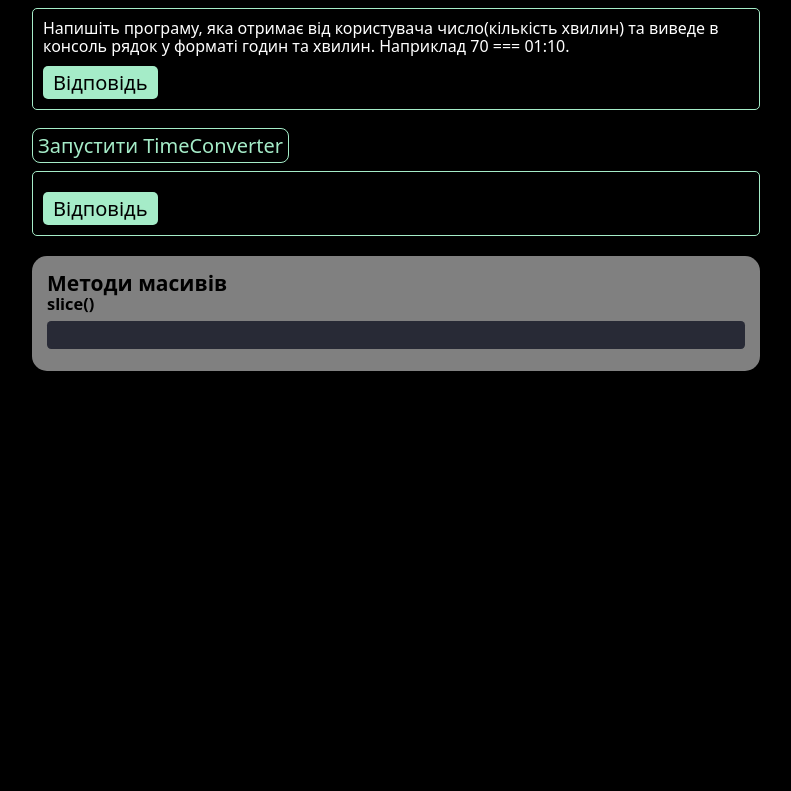
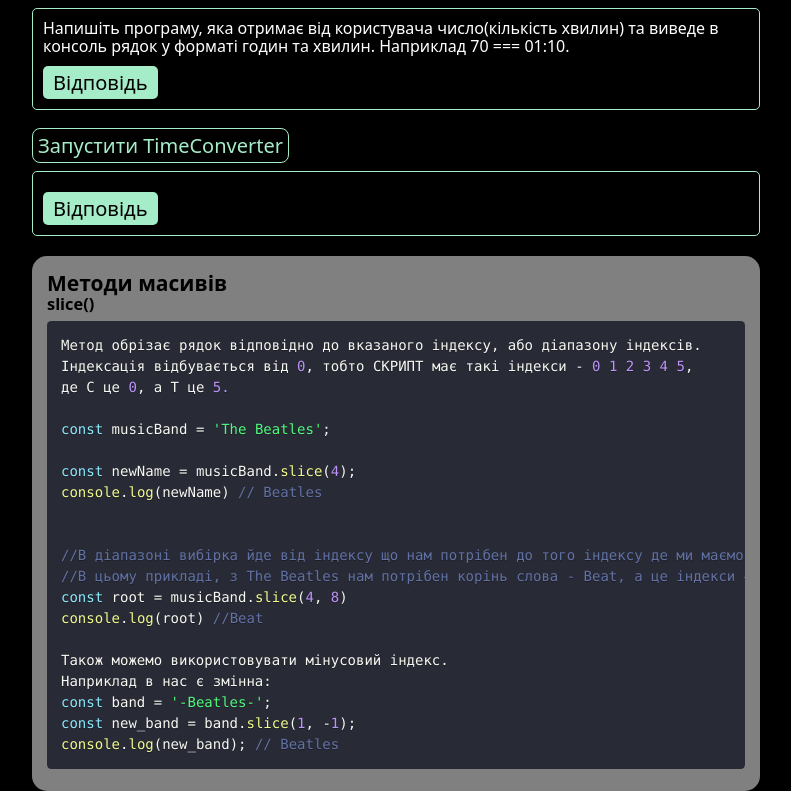
Before and after one commit to Elijah-Vakulenko/web-dev-training, a React (Vite) app: page /methods in a window 1280 px wide. Shown: the part 4501-5292 px from the top of the page, without its empty margins (244-1035 px from the left). Before the commit the page ends 4872 px from the top, so only its background shows below. Built offline with nearby package versions, Linux system fonts and the light colour scheme.

Commit message:
Update Methods.tsx

```diff
--- a/src/pages/Methods/Methods.tsx
+++ b/src/pages/Methods/Methods.tsx
@@ -312,7 +312,7 @@ if (includesBanWords) {
  <div className='input'>
           <h2>Методи масивів</h2>
           <h3 id='slice'>slice()</h3>
-          <SyntaxHighlighter language="jsx" style={dracula}>{}</SyntaxHighlighter>
+          <SyntaxHighlighter language="jsx" style={dracula}>{slice}</SyntaxHighlighter>
 
         </div>
 
```
